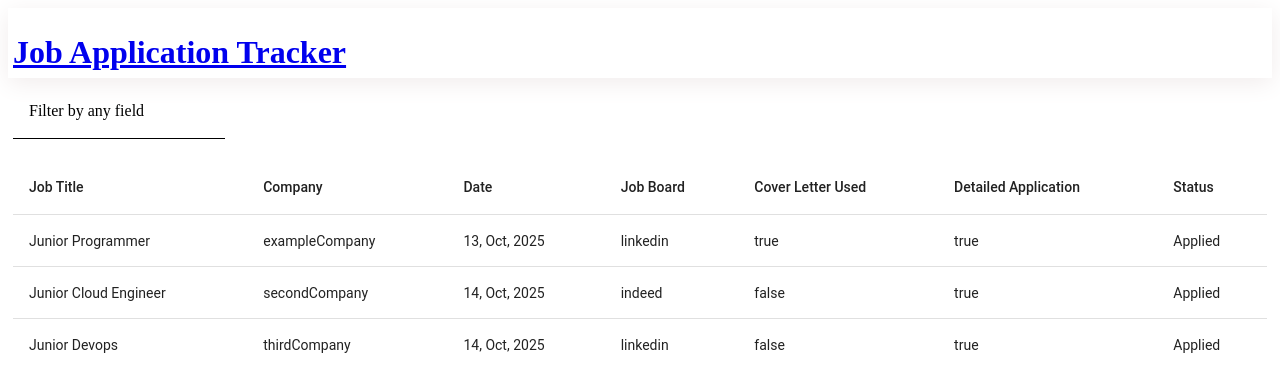
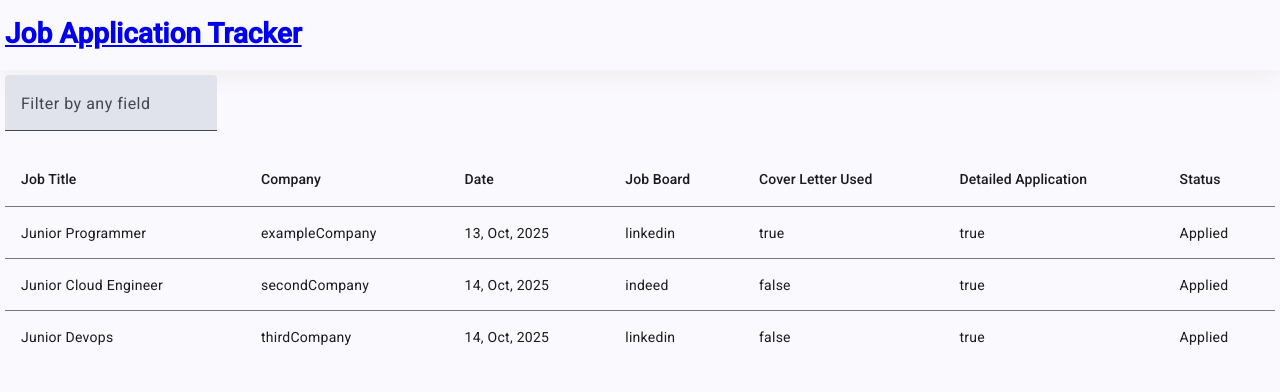
Before and after one commit to Jo53f/angular-jobApplicationTracker, an Angular app: page / in a window 1280 px wide. Shown: the top 392 px of the page. Built offline with nearby package versions, Linux system fonts and the light colour scheme.

Commit message:
azure/blue colour palete choosen for material theme

```diff
--- a/angular.json
+++ b/angular.json
@@ -25,6 +25,7 @@
               }
             ],
             "styles": [
+              "src/custom-theme.scss",
               "src/styles.css"
             ]
           },
--- a/package.json
+++ b/package.json
@@ -22,6 +22,7 @@
   },
   "private": true,
   "dependencies": {
+    "@angular/cdk": "^20.2.8",
     "@angular/common": "^20.3.0",
     "@angular/compiler": "^20.3.0",
     "@angular/core": "^20.3.0",
--- /dev/null
+++ b/src/custom-theme.scss
@@ -0,0 +1,35 @@
+
+// Include theming for Angular Material with `mat.theme()`.
+// This Sass mixin will define CSS variables that are used for styling Angular Material
+// components according to the Material 3 design spec.
+// Learn more about theming and how to use it for your application's
+// custom components at https://material.angular.dev/guide/theming
+@use '@angular/material' as mat;
+
+html {
+  @include mat.theme((
+    color: (
+      primary: mat.$azure-palette,
+      tertiary: mat.$blue-palette,
+    ),
+    typography: Roboto,
+    density: 0,
+  ));
+}
+
+body {
+  // Default the application to a light color theme. This can be changed to
+  // `dark` to enable the dark color theme, or to `light dark` to defer to the
+  // user's system settings.
+  color-scheme: light;
+
+  // Set a default background, font and text colors for the application using
+  // Angular Material's system-level CSS variables. Learn more about these
+  // variables at https://material.angular.dev/guide/system-variables
+  background-color: var(--mat-sys-surface);
+  color: var(--mat-sys-on-surface);
+  font: var(--mat-sys-body-medium);
+
+  // Reset the user agent margin.
+  margin: 0;
+}
--- a/src/index.html
+++ b/src/index.html
@@ -6,6 +6,8 @@
   <base href="/">
   <meta name="viewport" content="width=device-width, initial-scale=1">
   <link rel="icon" type="image/x-icon" href="favicon.ico">
+  <link href="https://fonts.googleapis.com/css2?family=Roboto:wght@300;400;500&display=swap" rel="stylesheet">
+  <link href="https://fonts.googleapis.com/icon?family=Material+Icons" rel="stylesheet">
 </head>
 <body>
   <app-root></app-root>
--- a/src/styles.css
+++ b/src/styles.css
@@ -7,3 +7,5 @@
 
   --content-padding:5px;
 }
+html, body { height: 100%; }
+body { margin: 0; font-family: Roboto, "Helvetica Neue", sans-serif; }
```
Also changed, not shown: 1 other file (tests, documents, lock files or other folders).
